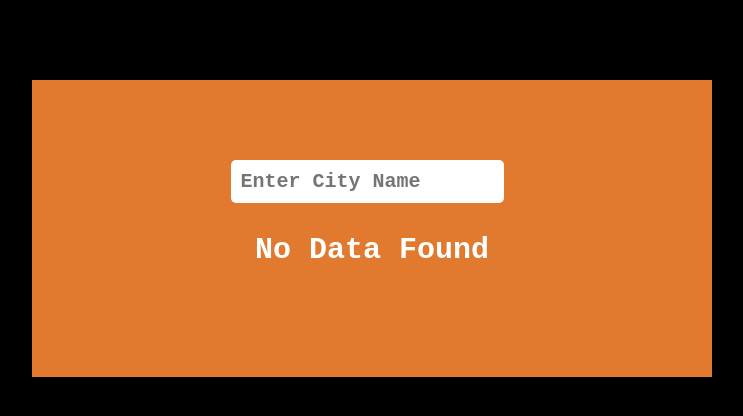
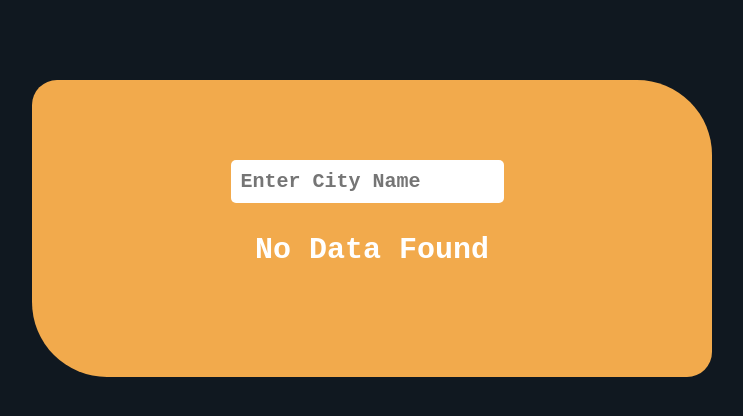
Before and after one commit to Zeni-Tech/weather-app-react, a React (Create React App) app: page / in a window 1280 px wide. Shown: the top 416 px of the page, without its empty margins (268-1011 px from the left). Built offline with nearby package versions, Linux system fonts and the light colour scheme; no server answers.

Commit message:
Update App.css

```diff
--- a/src/App.css
+++ b/src/App.css
@@ -1,11 +1,12 @@
 body{
   font-family: 'Courier New', Courier, monospace;
-  background-color: black;
+  background-color: #101820FF;
 }
 .container{
-  background-color: rgb(225, 121, 46);
+  background-color:#F2AA4CFF;
   padding: 50px;
   margin: 80px 300px;
+  border-radius: 25px 75px;
 }
 .Main{
   display: flex;
@@ -19,8 +20,9 @@ body{
 }
 input[type='search']{
   padding: 10px;
-  color: black;
+  color: rgb(149, 87, 7);
   border: none;
+  outline: none;
   border-radius: 5px;
   margin-right: 10px;
   font-size: 20px;
@@ -30,7 +32,6 @@ input[type='search']{
   justify-content: center;
   font-family: 'Courier New', Courier, monospace;
   font-weight: bold;
-
   transition: background-color 0.3s;
   &:focus{
     background-color: #f5f5f5;
@@ -102,26 +103,3 @@ input[type='search']{
 .NDF{
   font-size: 30px;
 }
-.App-header {
-  background-color: #282c34;
-  min-height: 100vh;
-  display: flex;
-  flex-direction: column;
-  align-items: center;
-  justify-content: center;
-  font-size: calc(10px + 2vmin);
-  color: white;
-}
-
-.App-link {
-  color: #61dafb;
-}
-
-@keyframes App-logo-spin {
-  from {
-    transform: rotate(0deg);
-  }
-  to {
-    transform: rotate(360deg);
-  }
-}
```
